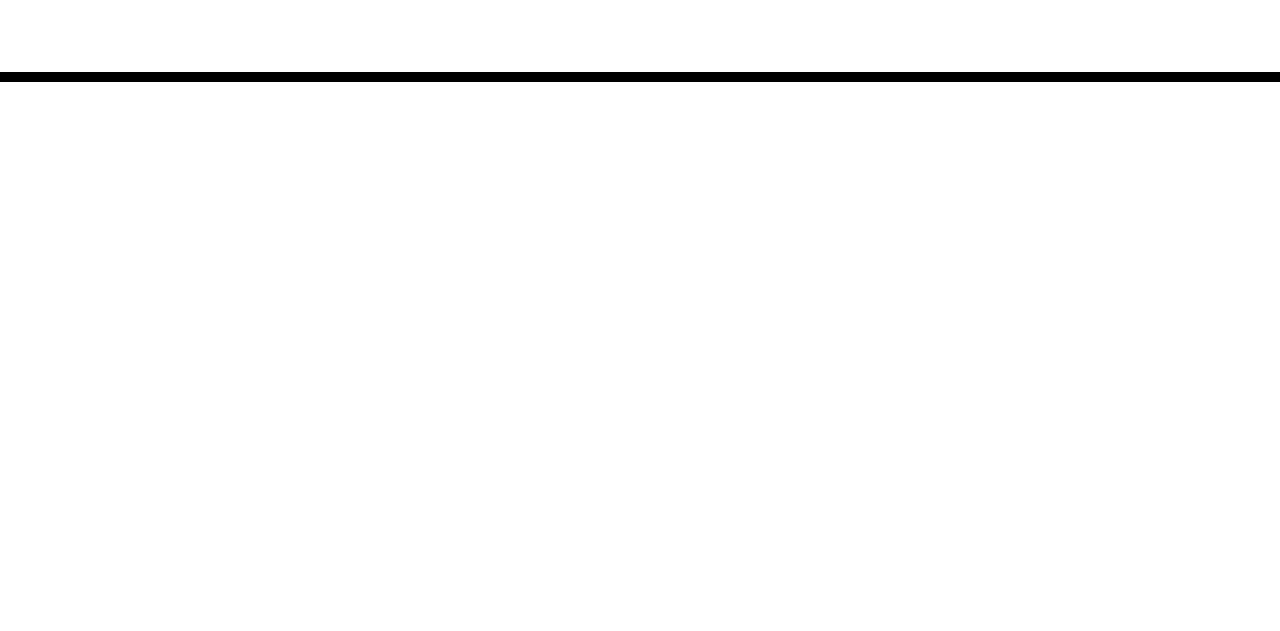
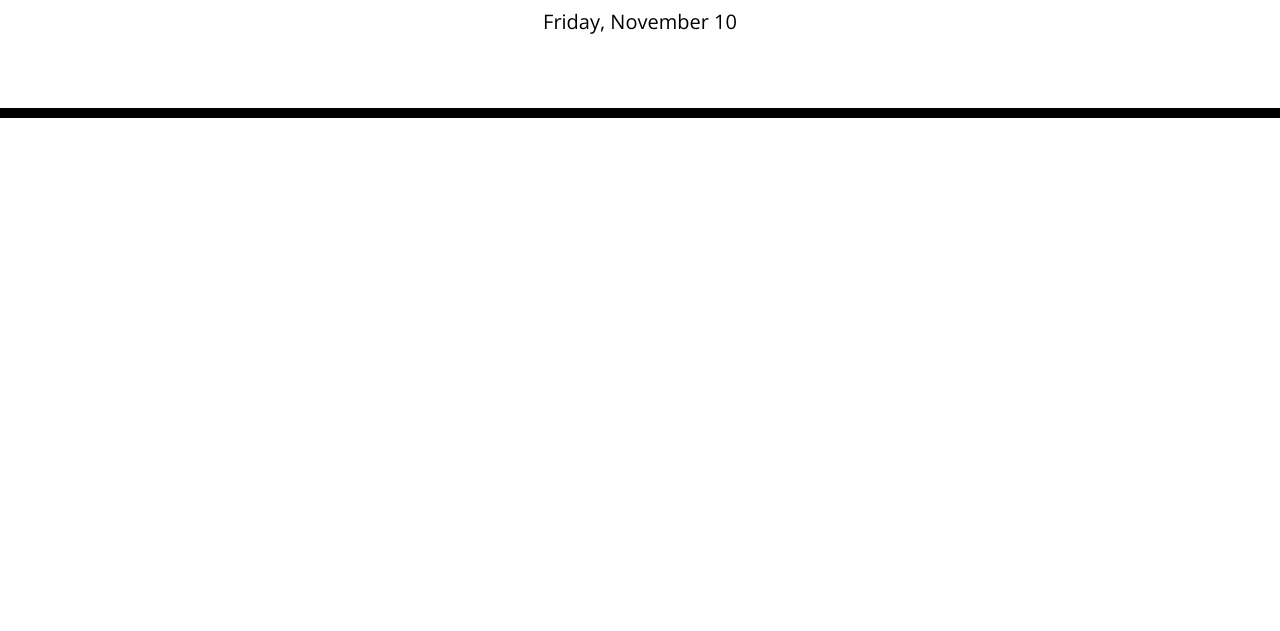
Before and after one commit to chelsea32568/planner-app, a plain HTML site: page index.html in a window 1280 px wide. Shown: the part 169-800 px from the top of the page. Drawn offline with nearby package versions, Linux system fonts and the light colour scheme; files that its build step writes are made by us from their sources.

Commit message:
displays the current date at the top of the calender

```diff
--- a/index.html
+++ b/index.html
@@ -36,5 +36,6 @@
 
     <script src="https://cdnjs.cloudflare.com/ajax/libs/jquery/3.2.1/jquery.min.js"></script>
     <script src="https://cdn.jsdelivr.net/npm/dayjs@1/dayjs.min.js"></script>
+    <script src="./js/script.js"></script>
   </body>
 </html>
--- a/js/script.js
+++ b/js/script.js
@@ -0,0 +1,3 @@
+// Display the current day at the top of the calender when a user opens the planner - Could add the 'th' (work out how to do this)
+var today = dayjs();
+$("#currentDay").text(today.format("dddd[,] MMMM D"));
```
Also changed, not shown: style.css (renamed from css/style.css).
